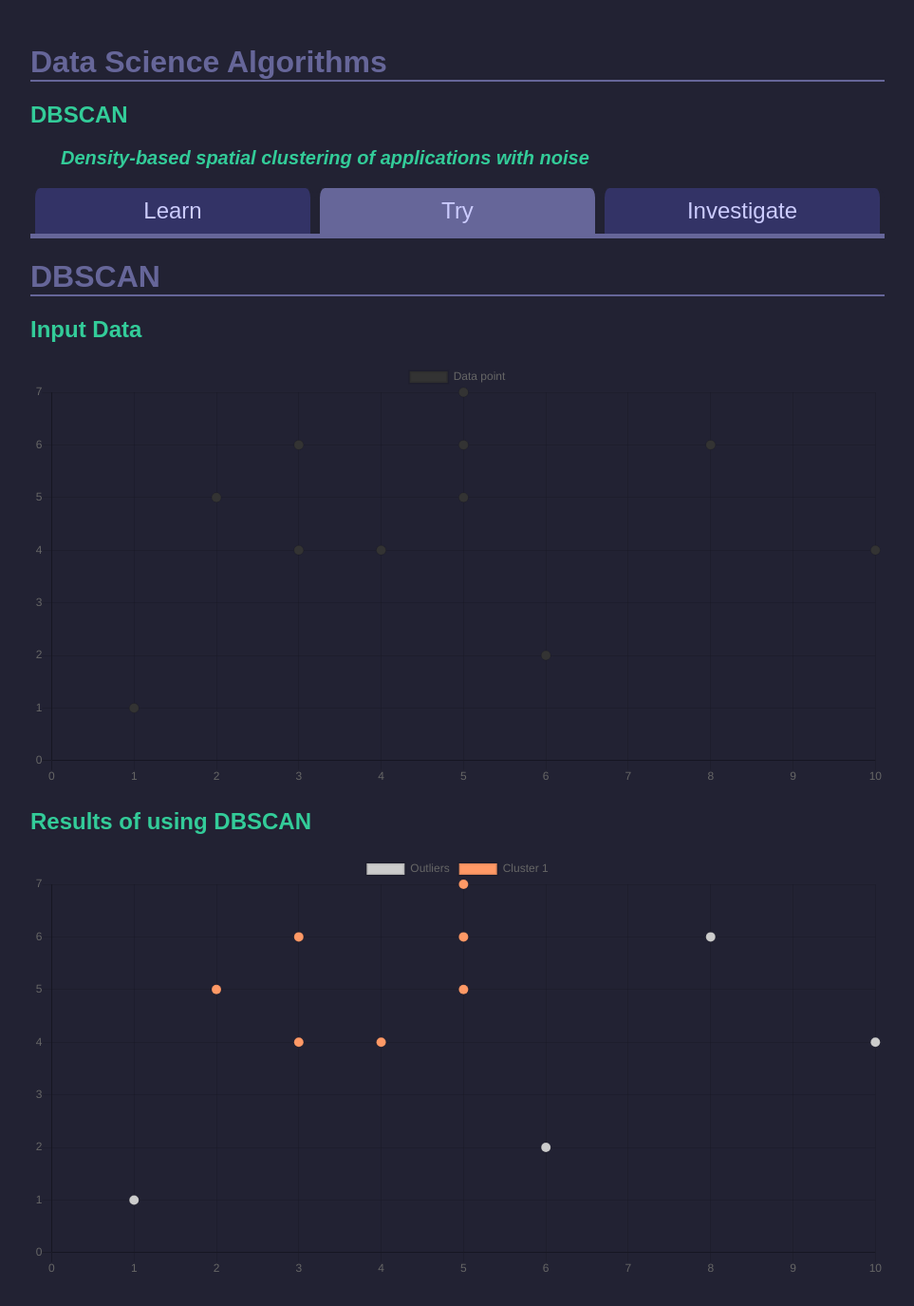
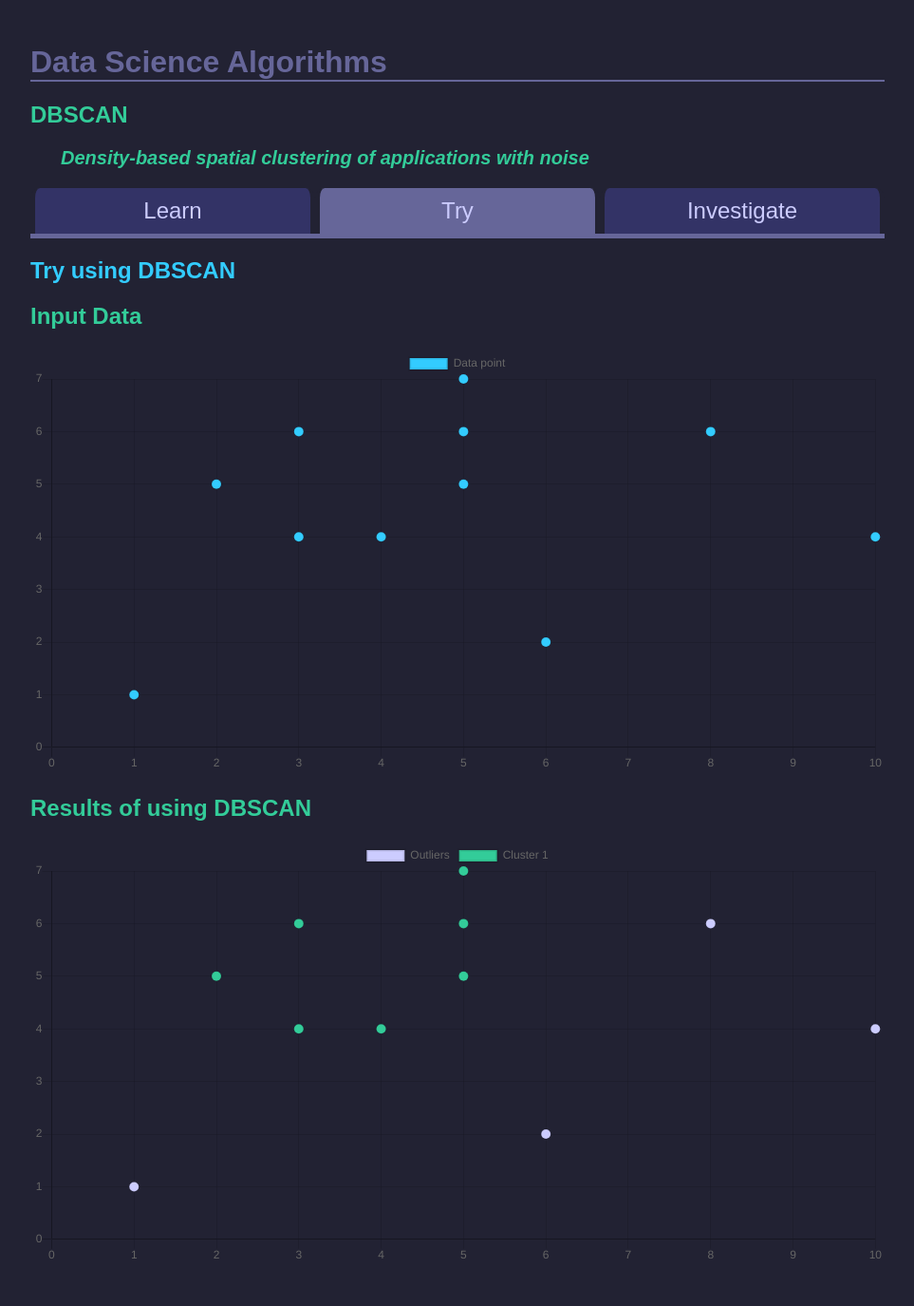
Before and after one commit to aalvinlin/DS-algorithms, a React (Vite) app: page /dbscan/try in a window 1280 px wide. Shown: the whole page at 95% size, without its empty margins (158-1121 px from the left). Built offline with nearby package versions, Linux system fonts and the light colour scheme.

Commit message:
update colors on 'try' page

```diff
--- a/src/components/Dbscan.js
+++ b/src/components/Dbscan.js
@@ -19,7 +19,7 @@ const Dbscan = () => {
     console.log("the results are...", separatedClusters);
     console.log("#######################################");
 
-    let colors = ["#CCCCCC", "#FF9966", "#339966", "#66CCFF", "#333399", "#FFFF66", "#996633", "#333333", "#CC9966", "#996600"];
+    let colors = ["#CCCCFF", "#33CC99", "#FF66CC", "#33CCFF", "#FF9933", "#339966", "#66CCFF", "#333399", "#FFFF66", "#996633", "#333333", "#CC9966", "#996600"];
 
     // format clusters for chartJS to display
     let datasets = separatedClusters.map((cluster, index) => {
@@ -62,8 +62,8 @@ const Dbscan = () => {
         datasets: [
             {
             label: "Data point",
-            backgroundColor: "#333333",
-            pointBackgroundColor: "#333333",
+            backgroundColor: "#33CCFF",
+            pointBackgroundColor: "#33CCFF",
             pointBorderRadius: 0,
             pointRadius: 5,
             data: simpleScatterPlot
@@ -72,8 +72,8 @@ const Dbscan = () => {
     }
 
     return (
-        <>
-            <h1>DBSCAN</h1>
+        <div className="try">
+            <h2 className="alternateColor">Try using DBSCAN</h2>
 
             <h2>Input Data</h2>
             <Scatter data={inputData} options={options} />
@@ -81,7 +81,7 @@ const Dbscan = () => {
             <h2>Results of using DBSCAN</h2>
             <Scatter data={chartJSData} options={options} />
 
-        </>
+        </div>
     )
 
 }
--- a/src/components/Home.js
+++ b/src/components/Home.js
@@ -44,7 +44,7 @@ const Home = () => {
 
             <div className="example1">
                 <Scatter data={scatterPlot1} />
-                <Scatter data={scatterPlot2} />
+                <Scatter data={scatterPlot1} />
             </div>
 
             <p>
```
